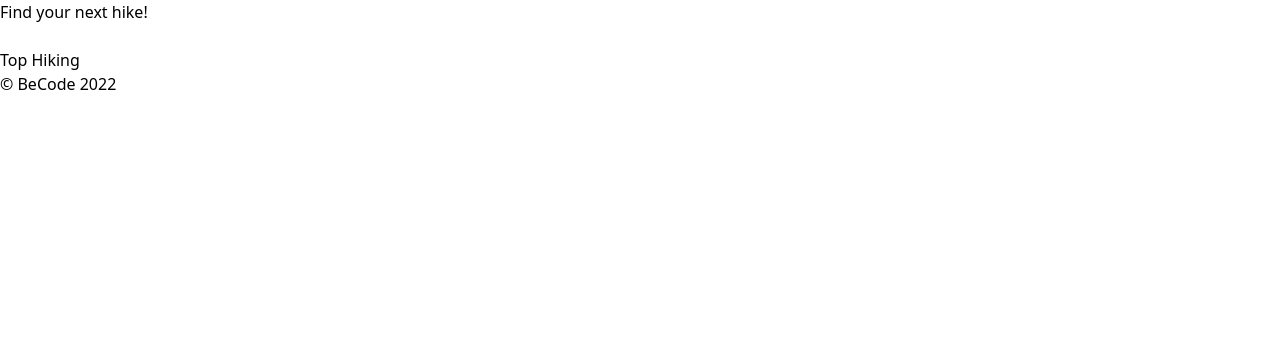
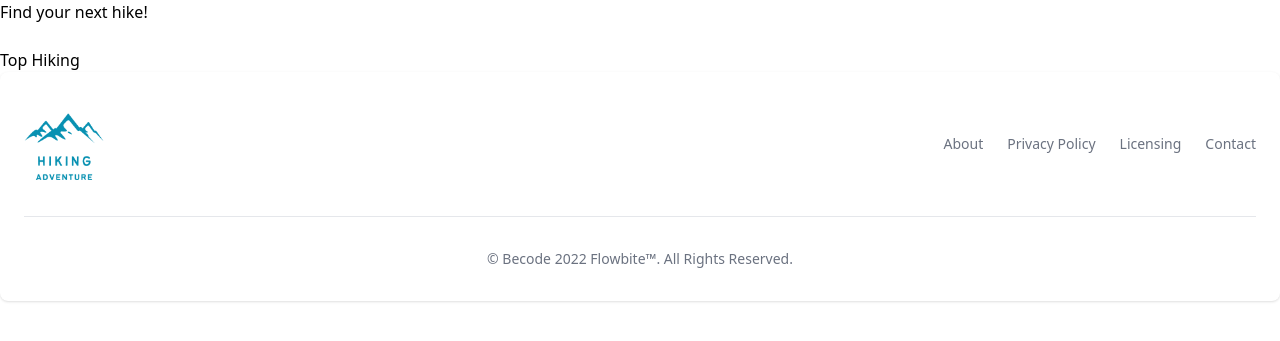
Before and after one commit to becodeorg/hamilton-7-hiking-project-aurelie-lisa, a PHP site: template src/app/views/index.view.php in a window 1280 px wide. Shown: the top 341 px of the page. Run offline with PHP 8.4, Linux system fonts and the light colour scheme; the template is opened without the code that fills it, so the values that code supplies are empty; some libraries are stand-ins or nearby versions.

Commit message:
update 23-12-22 09:10

```diff
--- a/src/app/views/includes/footer.view.php
+++ b/src/app/views/includes/footer.view.php
@@ -1,15 +1,28 @@
-<footer>
+<footer class="p-4 bg-white rounded-lg shadow md:px-6 md:py-8 dark:bg-gray-900">
     <section>
-        <div class="copyright">
-            &copy; BeCode <?php echo date('Y')?>
+        <div class="sm:flex sm:items-center sm:justify-between">
+            <a href="/">
+                <img src="images/Hiking_Logo.png" class="h-20 flex items-center" alt="hiking Adventure Logo" />
+            </a>
+            <ul class="flex flex-wrap items-center mb-6 text-sm text-gray-500 sm:mb-0 dark:text-gray-400">
+                <li>
+                    <a href="#" class="mr-4 hover:underline md:mr-6 ">About</a>
+                </li>
+                <li>
+                    <a href="#" class="mr-4 hover:underline md:mr-6">Privacy Policy</a>
+                </li>
+                <li>
+                    <a href="#" class="mr-4 hover:underline md:mr-6 ">Licensing</a>
+                </li>
+                <li>
+                    <a href="#" class="hover:underline">Contact</a>
+                </li>
+            </ul>
         </div>
-        <div>
-            <div id="icons">
-                <a href="http://www.twitter.fr"></a>
-                <a href="http://www.facebook.fr"></a>
-                <a href="http://www.instagram.com"></i></a
-                >
-            </div>
+        <hr class="my-6 border-gray-200 sm:mx-auto dark:border-gray-700 lg:my-8" />
+        <span class="block text-sm text-gray-500 sm:text-center dark:text-gray-400">© Becode 2022 <a href="https://flowbite.com/" class="hover:underline">Flowbite™</a>. All Rights Reserved.
+    </span>
+</footer>
         </div>
     </section>
 </footer>
```
